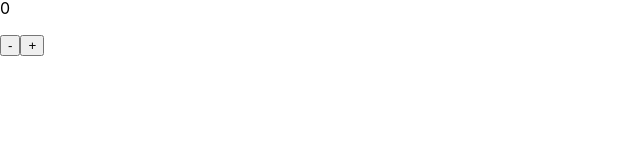
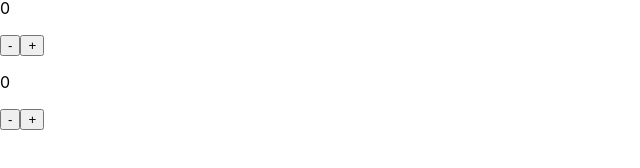
Before and after one commit to NBhey/React, a React (Create React App) app in the folder my-app/: page / in a window 1280 px wide. Shown: the part 154-322 px from the top of the page, without its empty margins (0-640 px from the left). Built offline with nearby package versions, Linux system fonts and the light colour scheme.

Commit message:
сделал счетчик на стрелочной функции

```diff
--- a/my-app/src/App.js
+++ b/my-app/src/App.js
@@ -1,6 +1,7 @@
 import React from "react";
 import "./index.css";
-import Counter from "./Counter";
+import Counter from "./components/Counter";
+import CounterFunc from "./components/CounterFunc";
 
 function App() {
   const li1 = <li> text1 </li>;
@@ -15,6 +16,7 @@
         {li3} <br />
       </ul>
       <Counter />
+      <CounterFunc/>
     </>
   );
 }
--- /dev/null
+++ b/my-app/src/components/CounterFunc.jsx
@@ -0,0 +1,23 @@
+import React, { useState } from "react";
+
+const CounterFunc = () => {
+  const [count, setCount] = useState(0);
+
+  const increment = () => {
+    setCount(count + 1);
+  };
+
+  const decrement = () => {
+    setCount(count - 1);
+  };
+
+  return (
+    <>
+      <p>{count}</p>
+      <button onClick={decrement}>-</button>
+      <button onClick={increment}>+</button>
+    </>
+  );
+};
+
+export default CounterFunc;
```
Also changed, not shown: my-app/src/components/Counter.jsx (renamed from my-app/src/Counter.jsx), 1 other file (tests, documents, lock files or other folders).
